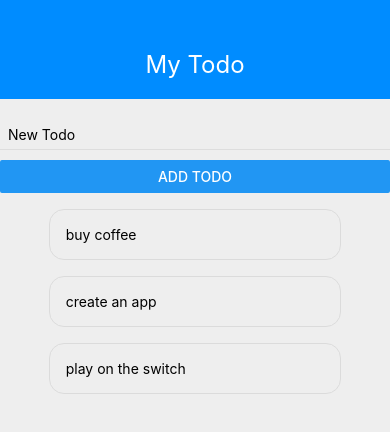
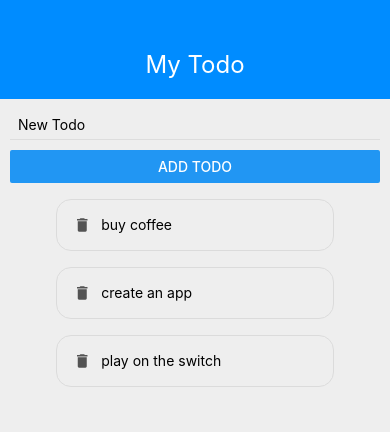
Before and after one commit to AbdullaAlmarzooq/gameszone, a React Native app: screen / in a window 390 px wide. Shown: the top 432 px of the page. Built offline with nearby package versions, Linux system fonts and the light colour scheme.

Commit message:
added flexbox for scrolling, and icons

```diff
--- a/App.js
+++ b/App.js
@@ -32,11 +32,13 @@
   };
 
   return (
-    <TouchableWithoutFeedback onPress={Keyboard.dismiss}>
+    <TouchableWithoutFeedback onPress={() => {
+        Keyboard.dismiss();
+        console.log('dismissed keyboard');
+      }}>
     <View style={styles.container}>
       <Header />
       <View style={styles.content}>
-      </View>
       <AddTodo submitHandler={submitHandler}/>
       <View style={styles.list}>
         <FlatList
@@ -45,6 +47,7 @@
               <TodoItem item={item} pressHandler={pressHandler} />
           )}
         />
+      </View>
       </View>
     </View>
     </TouchableWithoutFeedback>
@@ -58,8 +61,10 @@
   },
   content: {
     padding: 10,
+    flex: 1,
   },
   list: {
+    flex: 1,
     width: '75%',
     marginLeft: 'auto',
     marginRight: 'auto',
--- a/components/todoItem.js
+++ b/components/todoItem.js
@@ -1,9 +1,13 @@
-import { StyleSheet, Text, TouchableOpacity } from 'react-native';
+import { StyleSheet, Text, TouchableOpacity, View } from 'react-native';
+import { MaterialIcons } from '@expo/vector-icons';
 
 export default function TodoItem({ item, pressHandler }) {
   return (
     <TouchableOpacity onPress={() => pressHandler(item.key)}>
-      <Text style={styles.item}>{item.text}</Text>
+      <View style={styles.item}>
+        <MaterialIcons name="delete" size={18} color="#535353ff" />
+        <Text>{item.text}</Text>
+      </View>
     </TouchableOpacity>
   );
 }
@@ -16,5 +20,7 @@
     borderWidth: 1,
     borderRadius: 15,
     alignContent: 'center',
+    flexDirection: 'row',
+    gap: 10,
   },
 });
```
